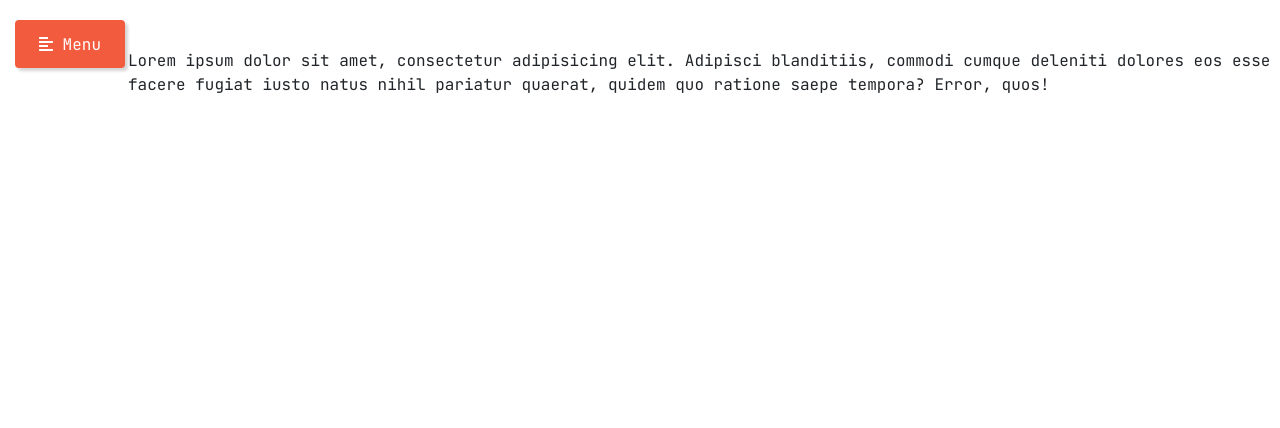
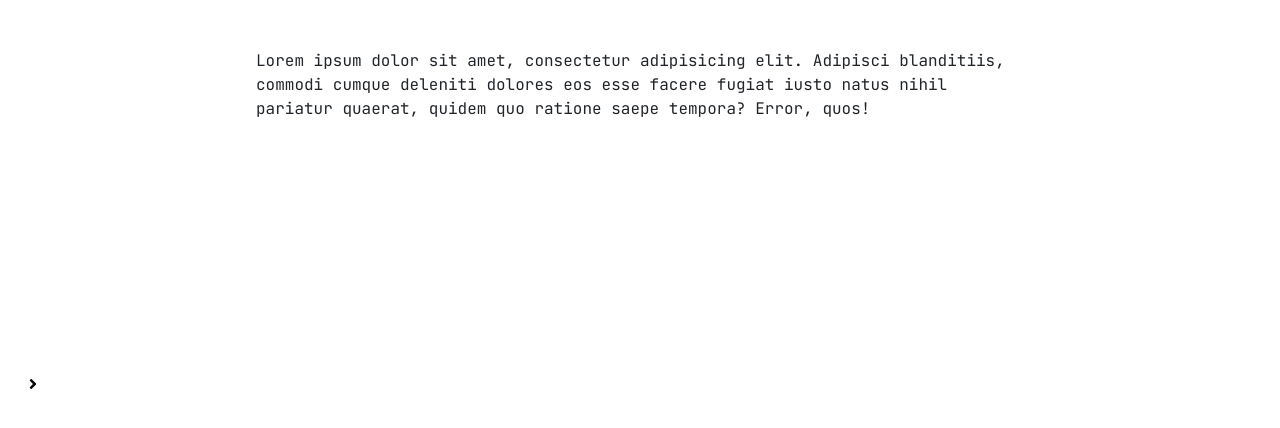
Before and after one commit to arcturus5340/julia, a Django app: template templates/contest.html in a window 1280 px wide, after a click on "Problem II". Shown: the top 428 px of the page. Run offline with Django 3.2, Linux system fonts and the light colour scheme; the template is opened without the code that fills it, so the values that code supplies are empty; some libraries are stand-ins or nearby versions.

Commit message:
Change sidebar call button

```diff
--- a/static/css/index.css
+++ b/static/css/index.css
@@ -253,55 +253,58 @@ label {
     position: fixed;
     width: 100%;
     transition: all 0.3s;
-    padding-left: 8em;
+    padding-left: 20vw;
+    padding-right: 20vw;
     padding-top: 3em;
     left: 0;
 }
 
+
 .open-menu {
     position: fixed;
-    top: 20px;
-    left: 10px;
+    top: 45vh;
+    left: 0;
     z-index: 997;
-    box-shadow: 3px 3px 3px rgba(51, 51, 51, 0.2);
 }
 
-.open-menu.btn-customized,
-.open-menu.btn-customized:hover,
-.open-menu.btn-customized:active,
-.open-menu.btn-customized:focus,
-.open-menu.btn-customized:active:focus,
-.open-menu.btn-customized.active:focus,
-.open-menu.btn-customized.btn.btn-primary:not(:disabled):not(.disabled):active,
-.open-menu.btn-customized.btn.btn-primary:not(:disabled):not(.disabled):active:focus {
-    box-shadow: 3px 3px 3px rgba(51, 51, 51, 0.2);
+a.open-menu:hover,
+a.open-menu:active,
+a.open-menu:focus,
+a.open-menu:active:focus,
+a.open-menu.active:focus,
+a.open-menu.btn.btn-primary:not(:disabled):not(.disabled):active,
+a.open-menu.btn.btn-primary:not(:disabled):not(.disabled):active:focus {
+    position: fixed;
+    top: 43.5vh;
+    left: 0;
+    z-index: 997;
 }
 
-a.btn-customized {
+a.sidebar-button {
     margin-left: 5px;
     margin-right: 5px;
     padding: .75rem 1.5rem;
-    background: #f35b3f;
+    background: none;
     border: 0;
     border-radius: 4px;
     font-size: 16px;
     font-weight: 300;
-    color: #fff;
+    color: black;
     box-shadow: none;
 }
 
-a.btn-customized:hover,
-a.btn-customized:active,
-a.btn-customized:focus,
-a.btn-customized:active:focus,
-a.btn-customized.active:focus,
-a.btn-customized.btn.btn-primary:not(:disabled):not(.disabled):active,
-a.btn-customized.btn.btn-primary:not(:disabled):not(.disabled):active:focus {
+a.sidebar-button:hover,
+a.sidebar-button:active,
+a.sidebar-button:focus,
+a.sidebar-button:active:focus,
+a.sidebar-button.active:focus,
+a.sidebar-button.btn.btn-primary:not(:disabled):not(.disabled):active,
+a.sidebar-button.btn.btn-primary:not(:disabled):not(.disabled):active:focus {
     outline: 0;
-    background: #cd533d; /* for browsers that don't recognize rgba */
-    background: rgba(243, 91, 63, 0.7);
     border: 0;
-    color: #fff;
+    background: none;
+    color: black;
+    font-size: 2em;
     box-shadow: none;
 }
 
--- a/static/js/index.js
+++ b/static/js/index.js
@@ -15,12 +15,12 @@ $(".upload-solution").on("change", function() {
 
 $('.sidebar-dismiss').on('click', function() {
     $('.sidebar').removeClass('active');
-    $('.content').css('left', '-=255px');
+    $('.content').css('left', '-=127px');
 });
 
 $('.open-menu').on('click', function() {
     $('.sidebar').addClass('active');
-    $('.content').css('left', '+=255px');
+    $('.content').css('left', '+=127px');
 });
 
 
--- a/templates/contest.html
+++ b/templates/contest.html
@@ -26,8 +26,8 @@
         </div>
     </nav>
     <div class="content">
-        <a class="btn btn-primary btn-customized open-menu" href="#" role="button">
-            <i class="fas fa-align-left"></i> <span>Menu</span>
+        <a class="btn btn-primary sidebar-button open-menu" href="#" role="button">
+            <i class="fas fa-angle-right"></i>
         </a>
         <div class="tab-content" id="problem-content">
             <div class="tab-pane fade show active" id="problem-1-content" role="tabpanel" aria-labelledby="problem-1-tab">
```
